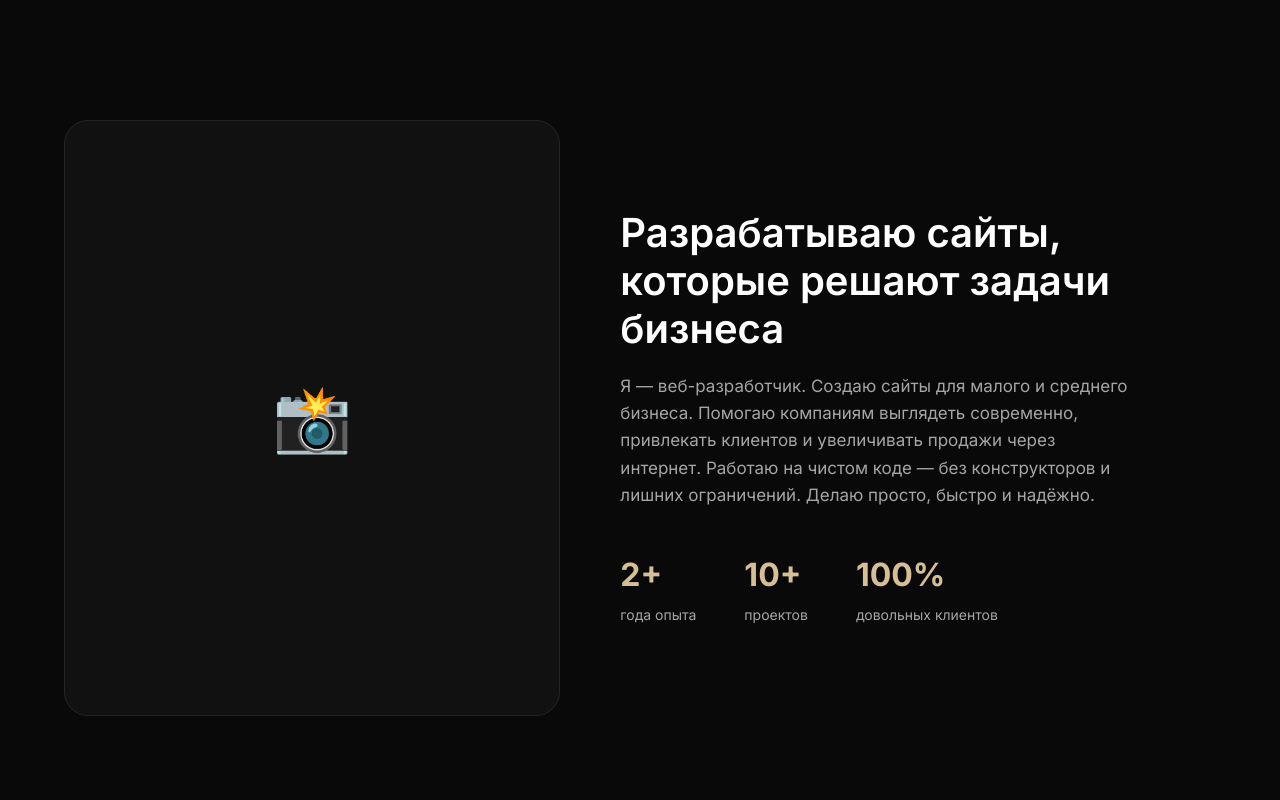
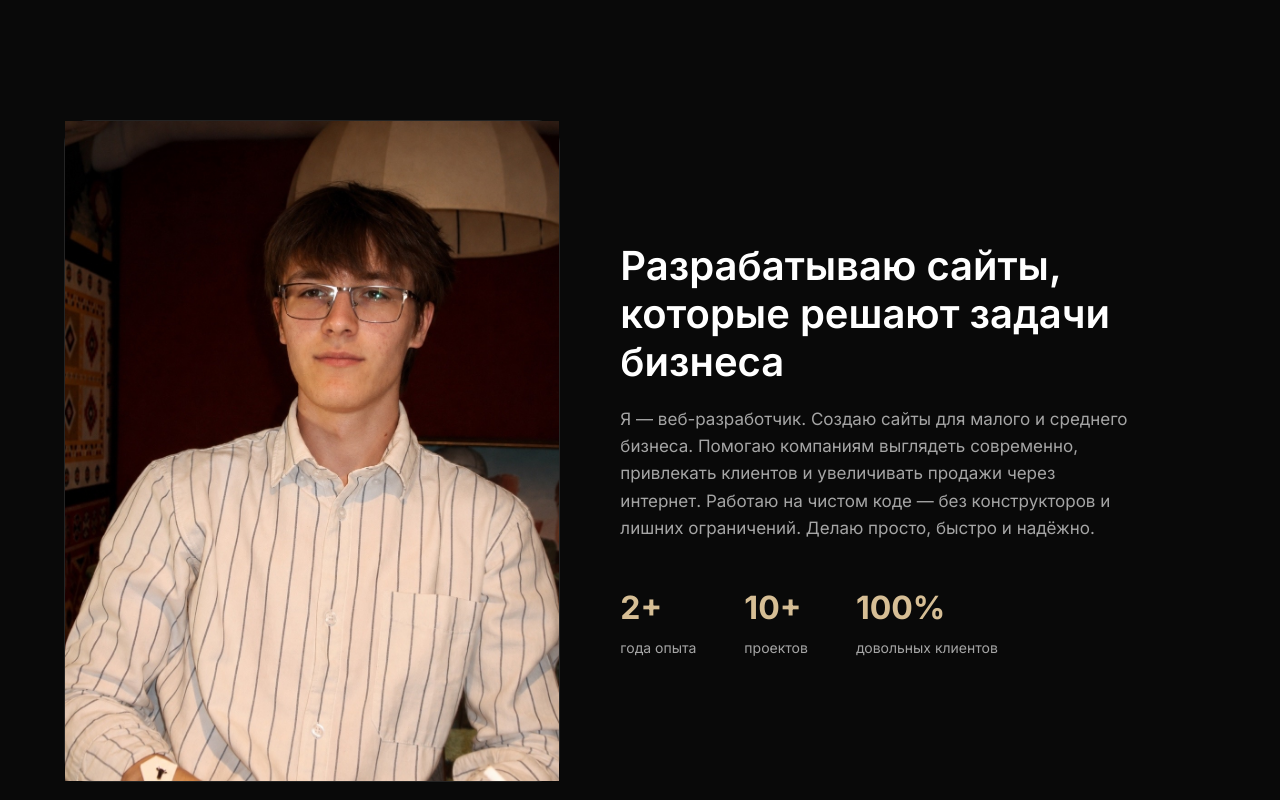
Before and after one commit to stezarro/portfolio, a plain HTML site: page index.html in a window 1280 px wide. Shown: the part 780-1580 px from the top of the page. Drawn offline with Linux system fonts and the light colour scheme.

Commit message:
Update index.html

```diff
--- a/index.html
+++ b/index.html
@@ -71,9 +71,9 @@
   <section class="about" id="about">
     <div class="container about-inner">
       <div class="about-photo">
-        <div class="photo-placeholder">
-          <span>📸</span>
-        </div>
+       <div class="photo-placeholder">
+    <img src="me.jpg" alt="Фото разработчика" class="developer-photo" />
+</div>
       </div>
       <div class="about-text">
         <h2>Разрабатываю сайты, которые решают задачи бизнеса</h2>
```
